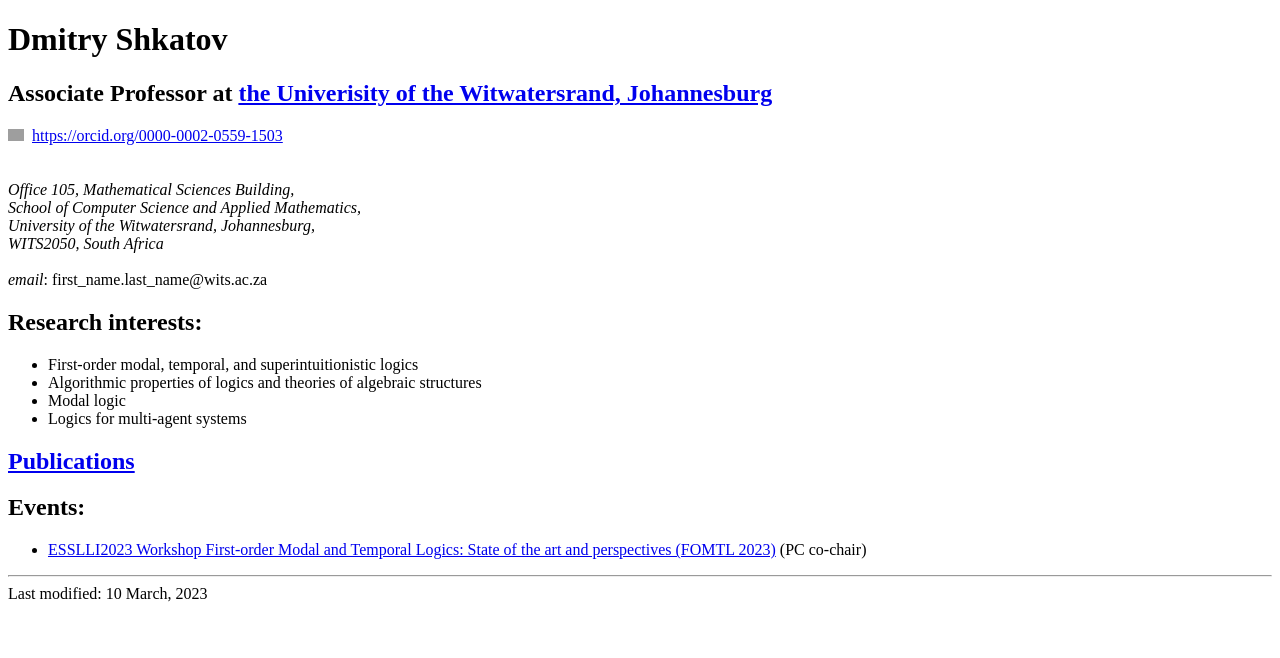
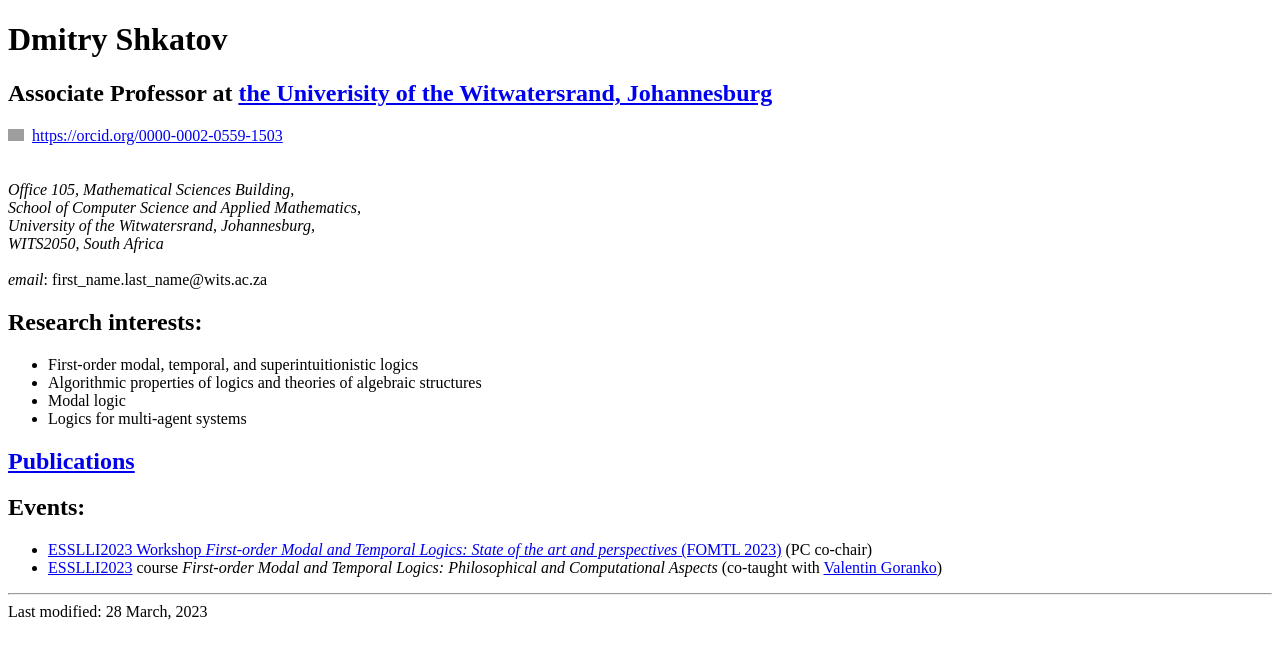
Before and after one commit to dshkatov/dshkatov.github.io, a plain HTML site: page index.html in a window 1280 px wide. Drawn offline with Linux system fonts and the light colour scheme; grey boxes are pictures that could not be loaded.

Commit message:
Add files via upload

```diff
--- a/index.html
+++ b/index.html
@@ -51,12 +51,15 @@
 
 <ul>
   <li><a href="https://dshkatov.github.io/fomtl2023/">ESSLLI2023 Workshop
-        First-order Modal and Temporal Logics: State of the art and
-        perspectives (FOMTL 2023)</a> (PC co-chair)</li>
+        <i>First-order Modal and Temporal Logics: State of the art and
+        perspectives</i> (FOMTL 2023)</a> (PC co-chair)</li>
+  <li> <a href="https://2023.esslli.eu/">ESSLLI2023</a>
+  course <i>First-order Modal and Temporal Logics: Philosophical and
+  Computational Aspects</i> (co-taught with <a href="https://www2.philosophy.su.se/goranko/">Valentin Goranko</a>) </li>
 </ul>
 
 
 <hr>
 <address></address>
-<!-- hhmts start -->Last modified: 10 March, 2023 <!-- hhmts end -->
+<!-- hhmts start -->Last modified: 28 March, 2023 <!-- hhmts end -->
 </body> </html>
```
